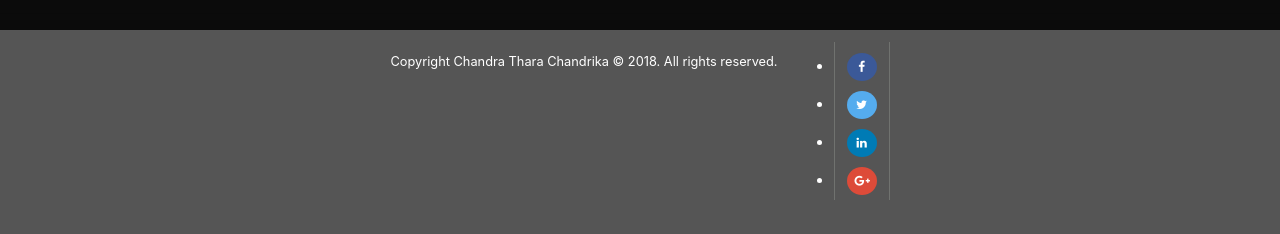
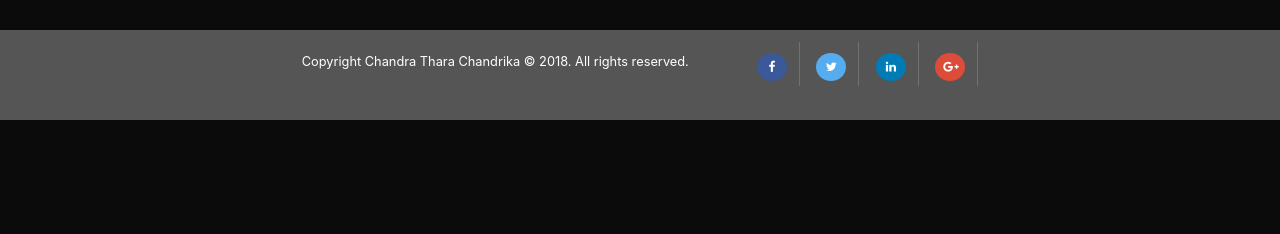
Before and after one commit to ChandraThara/ChandraThara.github.io, a plain HTML site: page index.html in a window 1280 px wide. Shown: the part 1486-1720 px from the top of the page. After the commit the page ends 1606 px from the top, so only its background shows below. Drawn offline with nearby package versions, Linux system fonts and the light colour scheme.

Commit message:
Commit after review 3

```diff
--- a/css/styles.css
+++ b/css/styles.css
@@ -29,6 +29,13 @@ article {
 	display: block;
 }
 
+ul {
+	list-style: none;
+}
+
+ul li {
+	display: inline;
+}
 /*
  *
  * Navigation
@@ -226,10 +233,6 @@ hr {
 		transition: all 0.5s ease;
 	}
 
-	footer a:first-child {
-		border-left: 1px solid #70726f;
-	}
-
 	footer a:hover {
 		color: white;
 	}
```
